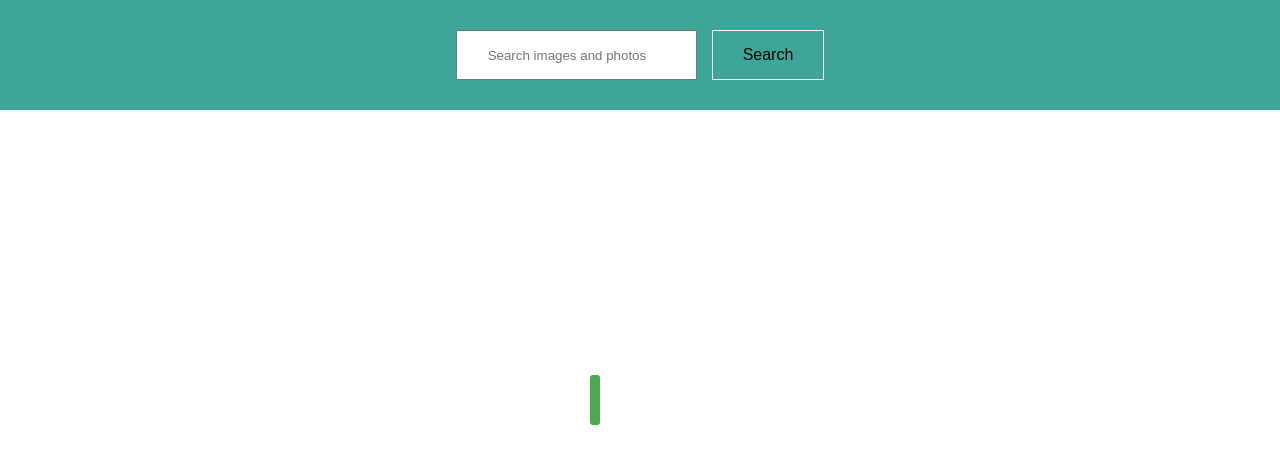
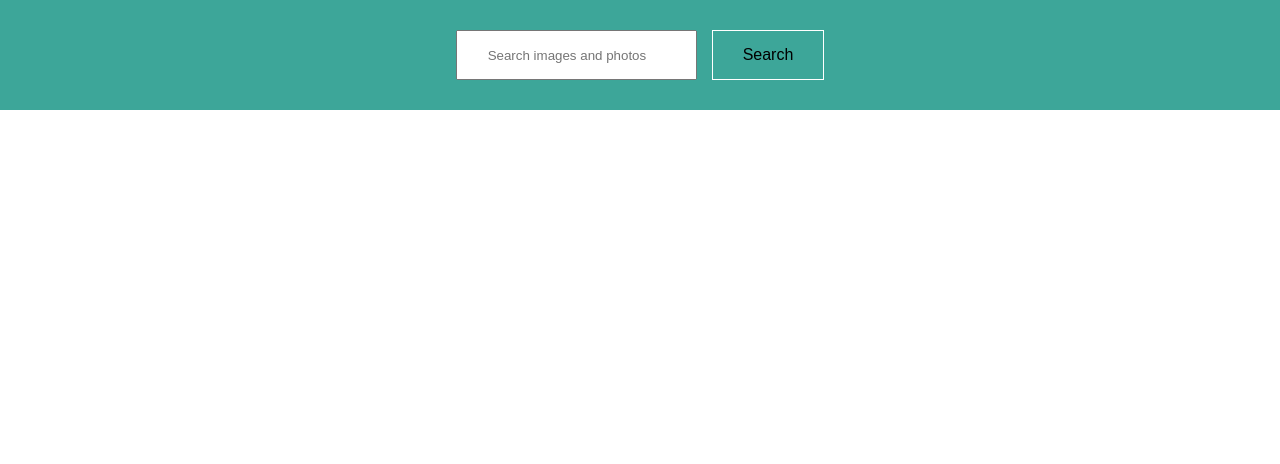
Before and after one commit to AnKulai/goit-react-hw-04-images, a React (Create React App) app: page / in a window 1280 px wide. Shown: the top 464 px of the page. Built offline with nearby package versions, Linux system fonts and the light colour scheme; no server answers.

Commit message:
Update App.jsx

```diff
--- a/src/components/App.jsx
+++ b/src/components/App.jsx
@@ -103,10 +103,10 @@ const App = () => {
 
   // First load page and initial default request
 
-  useEffect(() => {
-    universalPixabayFeatch();
-    // eslint-disable-next-line
-  }, []);
+  // useEffect(() => {
+  //   universalPixabayFeatch();
+  //   // eslint-disable-next-line
+  // }, []);
 
   // Toggle popup
 
@@ -149,7 +149,8 @@ const App = () => {
             process={process}
           />
         ) : (
-          <Loader mainLoader />
+          // <Loader mainLoader />
+          <></>
         )}
       </Section>
       {popup.open && <Modal url={popup.imageUrl} />}
```
